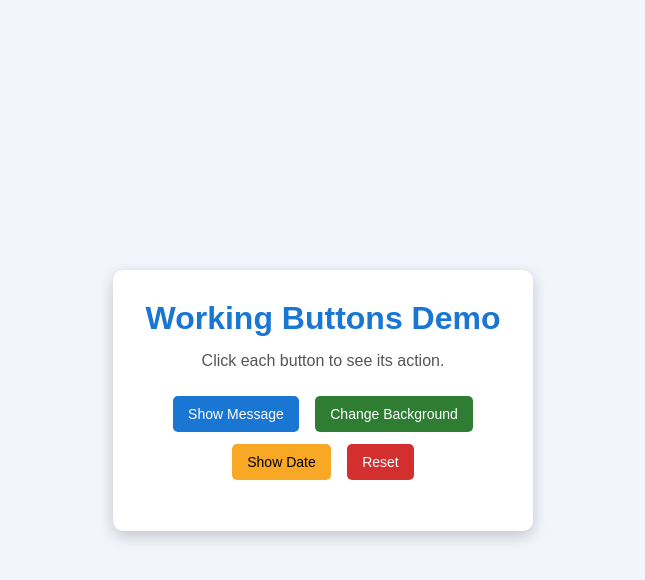
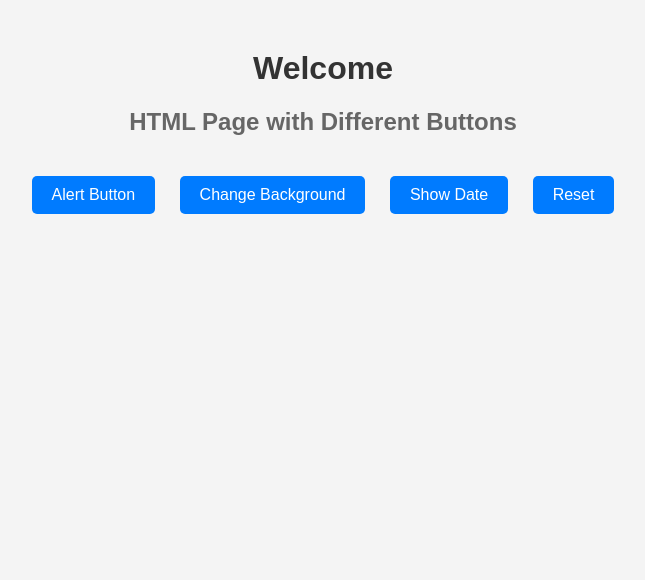
Before and after one commit to Sameeksha-Shetty28/Inventron-Internship-Task, a plain HTML site: page task6/index.html in a window 1280 px wide. Shown: the whole page, without its empty margins (317-962 px from the left). Drawn offline with Linux system fonts and the light colour scheme.

Commit message:
Updated Task 6: HTML page with headings and buttons

```diff
--- a/task6/index.html
+++ b/task6/index.html
@@ -2,27 +2,23 @@
 <html lang="en">
 <head>
     <meta charset="UTF-8">
-    <title>Task 6 - Working Buttons</title>
+    <title>Task 6 - Buttons Page</title>
     <link rel="stylesheet" href="style.css">
 </head>
 <body>
 
-<div class="container">
+    <h1>Welcome</h1>
+    <h2>HTML Page with Different Buttons</h2>
 
-    <h1>Working Buttons Demo</h1>
-    <p>Click each button to see its action.</p>
-
-    <div class="button-group">
-        <button class="btn primary" onclick="showMessage()">Show Message</button>
-        <button class="btn success" onclick="changeColor()">Change Background</button>
-        <button class="btn warning" onclick="showDate()">Show Date</button>
-        <button class="btn danger" onclick="resetPage()">Reset</button>
+    <div class="button-container">
+        <button onclick="showAlert()">Alert Button</button>
+        <button onclick="changeColor()">Change Background</button>
+        <button onclick="showDate()">Show Date</button>
+        <button onclick="resetPage()">Reset</button>
     </div>
 
     <p id="output"></p>
 
-</div>
-
-<script src="script.js"></script>
+    <script src="script.js"></script>
 </body>
 </html>
--- a/task6/script.js
+++ b/task6/script.js
@@ -1,20 +1,17 @@
-function showMessage() {
-    document.getElementById("output").innerText =
-        "✅ Button clicked! This is a working button.";
+function showAlert() {
+    alert("This is an alert button!");
 }
 
 function changeColor() {
-    document.body.style.background = "#e3f2fd";
-    document.getElementById("output").innerText =
-        "🎨 Background color changed!";
+    document.body.style.backgroundColor = "#d1e7dd";
 }
 
 function showDate() {
-    let today = new Date();
-    document.getElementById("output").innerText =
-        "📅 Today's Date: " + today.toDateString();
+    document.getElementById("output").innerHTML =
+        "Current Date & Time: " + new Date();
 }
 
 function resetPage() {
-    location.reload();
+    document.body.style.backgroundColor = "#f4f4f4";
+    document.getElementById("output").innerHTML = "";
 }
--- a/task6/style.css
+++ b/task6/style.css
@@ -1,57 +1,39 @@
-* {
-    margin: 0;
-    padding: 0;
-    box-sizing: border-box;
+body {
     font-family: Arial, sans-serif;
-}
-
-body {
-    background: #f2f6fc;
-    display: flex;
-    justify-content: center;
-    align-items: center;
-    height: 100vh;
-}
-
-.container {
-    background: white;
-    padding: 30px;
-    width: 420px;
-    border-radius: 10px;
-    box-shadow: 0 5px 15px rgba(0,0,0,0.2);
     text-align: center;
+    background-color: #f4f4f4;
+    margin-top: 50px;
 }
 
 h1 {
-    color: #1976D2;
-    margin-bottom: 10px;
+    color: #333;
 }
 
-p {
-    margin: 15px 0;
-    color: #555;
+h2 {
+    color: #666;
 }
 
-.button-group {
-    margin-top: 20px;
+.button-container {
+    margin-top: 30px;
 }
 
-.btn {
-    padding: 10px 15px;
-    margin: 6px;
+button {
+    padding: 10px 20px;
+    margin: 10px;
+    font-size: 16px;
+    cursor: pointer;
     border: none;
     border-radius: 5px;
+    background-color: #007BFF;
     color: white;
-    cursor: pointer;
-    font-size: 14px;
 }
 
-.primary { background: #1976D2; }
-.success { background: #2e7d32; }
-.warning { background: #f9a825; color: black; }
-.danger  { background: #d32f2f; }
+button:hover {
+    background-color: #0056b3;
+}
 
 #output {
-    margin-top: 15px;
-    font-weight: bold;
+    margin-top: 20px;
+    font-size: 18px;
+    color: green;
 }
```
